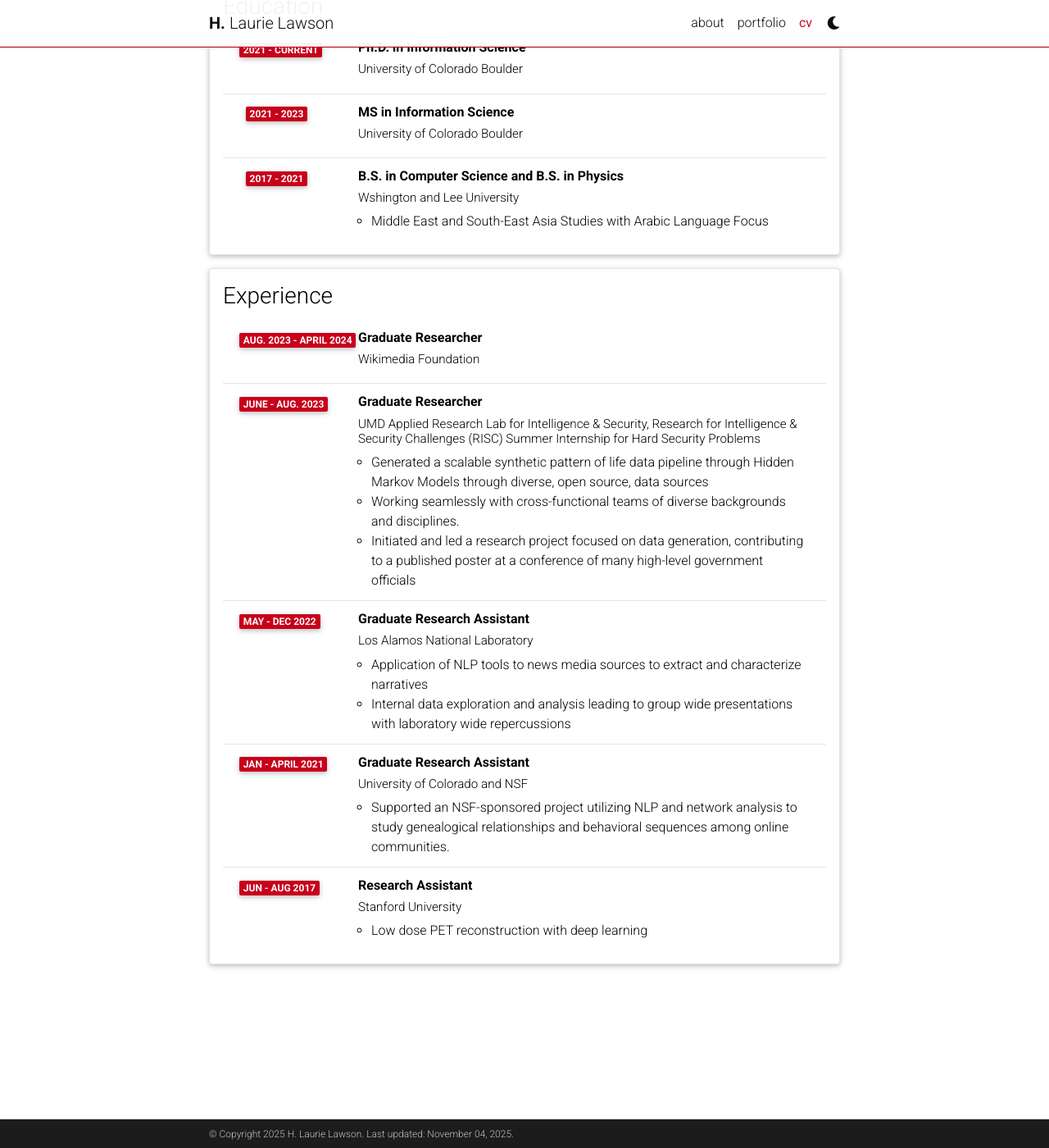
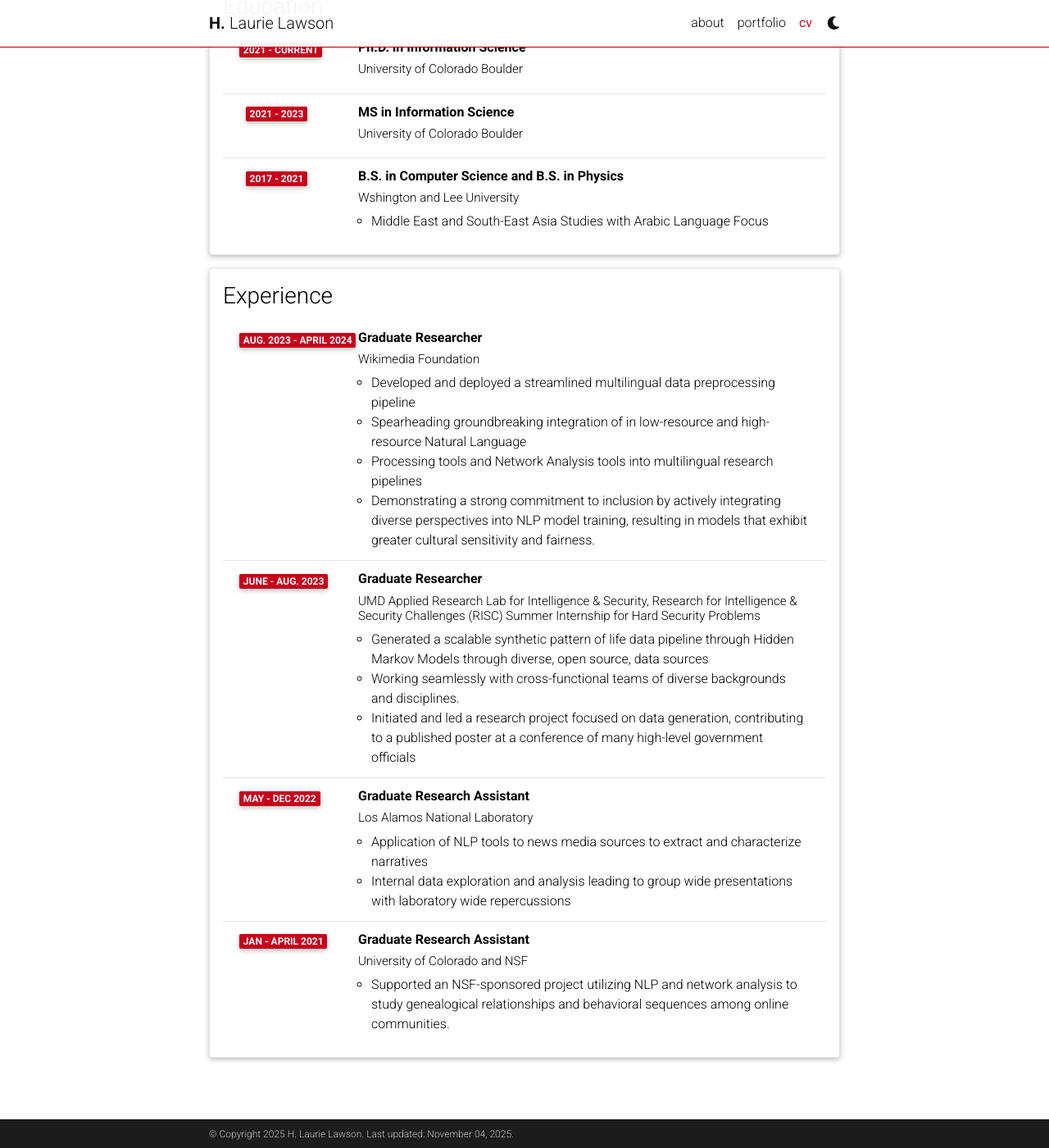
Before and after one commit to hlaurielawson/hlaurielawson.github.io, a Jekyll site: the page built from _pages/cv.md, in a window 1280 px wide and 1400 px high, scrolled down 419 px. Shown: the whole window at 82% size. Built offline with Jekyll 4.4.1, drawn with Linux system fonts in a browser that asks for light colours; comment, search, counter and statistics services are not loaded; a style sheet for code colours, icons or effects is not loaded.

Commit message:
Update cv.yml

```diff
--- a/_data/cv.yml
+++ b/_data/cv.yml
@@ -35,11 +35,12 @@
       institution: Wikimedia Foundation
       year: Aug. 2023 - April 2024
       description:
-      Grant Information: https://meta.wikimedia.org/wiki/Grants:Programs/Wikimedia_Research_Fund/Network_perspectives_on_collective_memory_processes_across_the_Arabic_and_English_Wikipedias
         - Developed and deployed a streamlined multilingual data preprocessing pipeline
         - Spearheading groundbreaking integration of in low-resource and high-resource Natural Language
         - Processing tools and Network Analysis tools into multilingual research pipelines
         - Demonstrating a strong commitment to inclusion by actively integrating diverse perspectives into NLP model training, resulting in models that exhibit greater cultural sensitivity and fairness.
+      link: https://meta.wikimedia.org/wiki/Grants:Programs/Wikimedia_Research_Fund/Network_perspectives_on_collective_memory_processes_across_the_Arabic_and_English_Wikipedias
+
     - title: Graduate Researcher
       institution: UMD Applied Research Lab for Intelligence & Security, Research for Intelligence & Security Challenges (RISC) Summer Internship for Hard Security Problems
       year: June - Aug. 2023
@@ -58,11 +59,6 @@
       year: Jan - April 2021
       description:
         - Supported an NSF-sponsored project utilizing NLP and network analysis to study genealogical relationships and behavioral sequences among online communities.
-    - title: Research Assistant
-      institution: Stanford University
-      year: Jun - Aug 2017
-      description:
-        - Low dose PET reconstruction with deep learning
 
 # - title: Open Source Projects
 #   type: time_table
```
